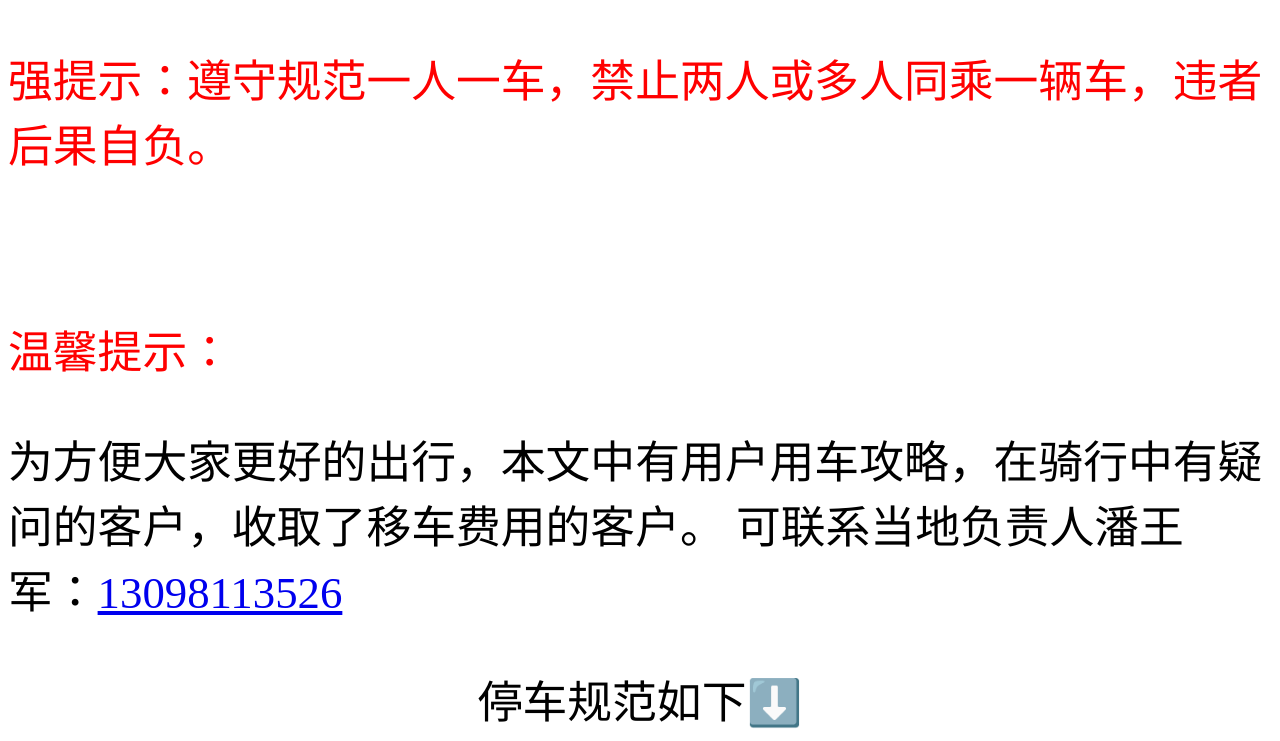
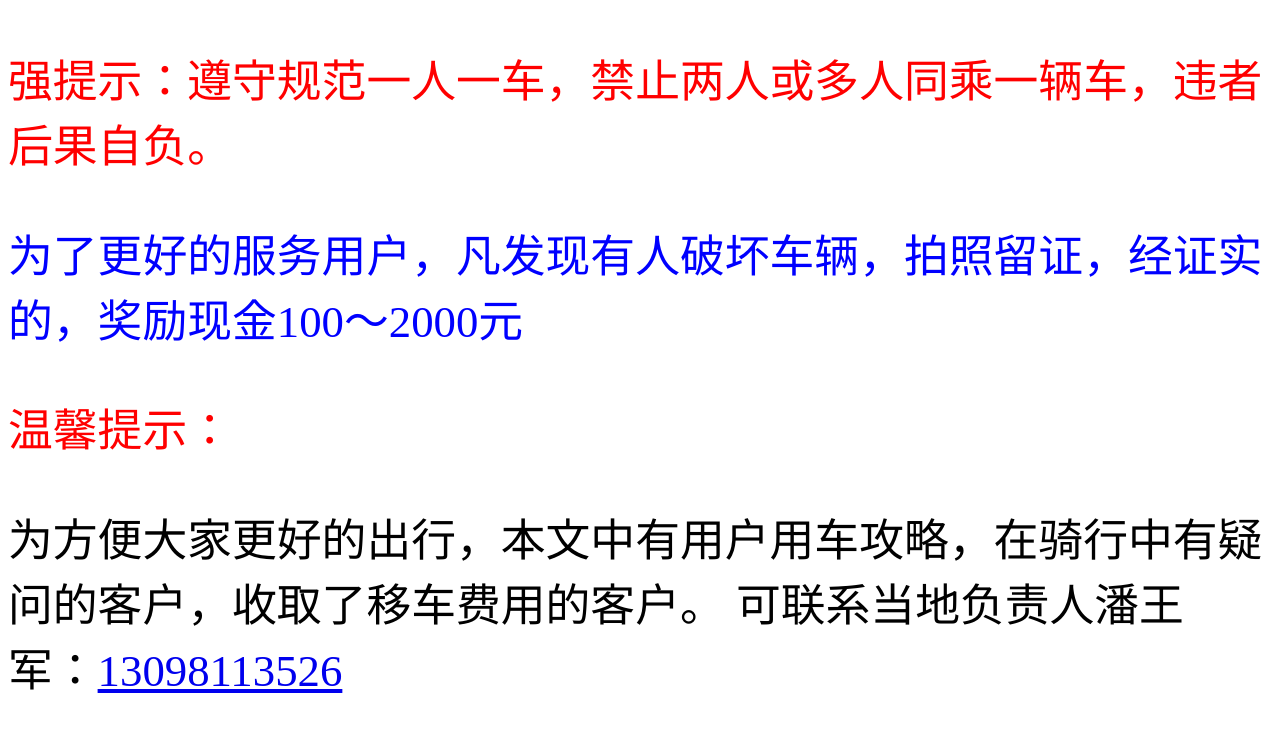
Before and after one commit to hengxingyema/simpleads, a website: page public/index.html in a window 1280 px wide. Shown: the top 741 px of the page. Drawn offline with Linux system fonts and the light colour scheme.

Commit message:
修改礼泉文案

```diff
--- a/public/index.html
+++ b/public/index.html
@@ -13,7 +13,8 @@
 <body>
 	<div class="commit" style="font-size: 3.5vw;">
 		<p style="color: red;">强提示：遵守规范一人一车，禁止两人或多人同乘一辆车，违者后果自负。</p>
-		<br>
+
+		<p style="color: blue;">为了更好的服务用户，凡发现有人破坏车辆，拍照留证，经证实的，奖励现金100～2000元</p>
 		<p>
 			<span style="color: red;">温馨提示：</span>
 			<p>为方便大家更好的出行，本文中有用户用车攻略，在骑行中有疑问的客户，收取了移车费用的客户。
```
